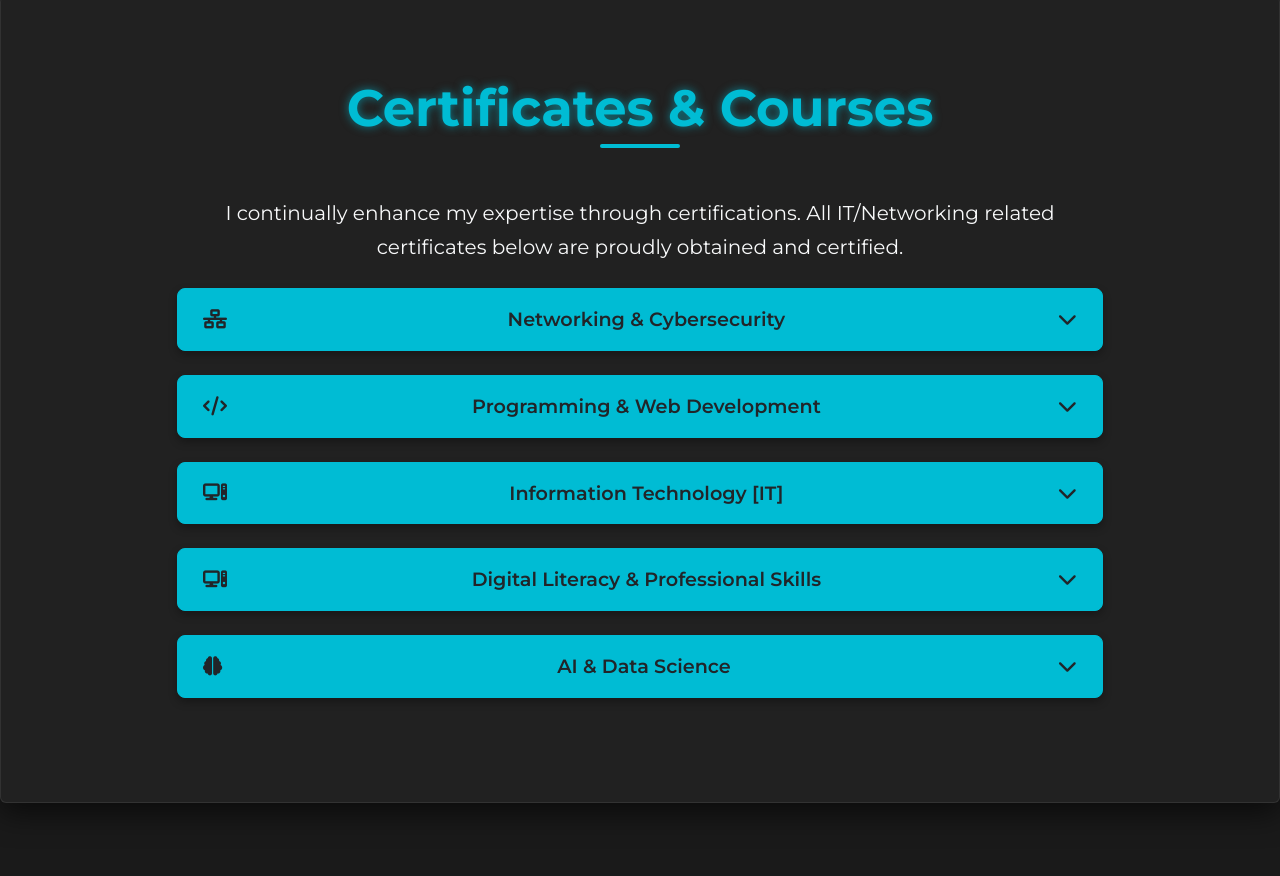
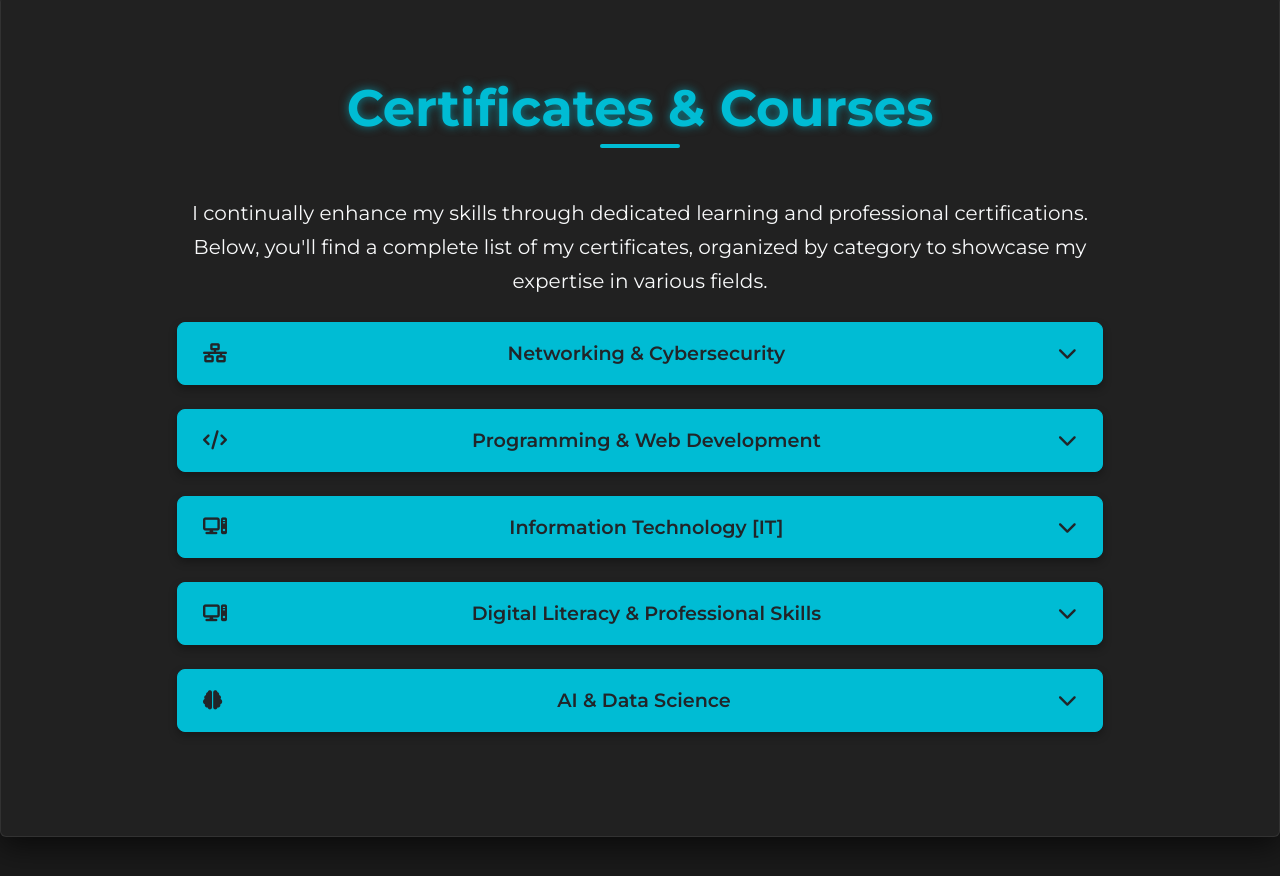
Before and after one commit to AfiqIrsyad01/ai.portfolio, a plain HTML site: page index.html in a window 1280 px wide. Shown: the part 2348-3224 px from the top of the page. Drawn offline with nearby package versions, Linux system fonts and the light colour scheme; a script that the page names is missing.

Commit message:
Update index.html

```diff
--- a/index.html
+++ b/index.html
@@ -215,7 +215,7 @@
                 <h2 class="section-title text-center">Certificates & Courses</h2>
                 <div class="row justify-content-center">
                     <div class="col-md-10 text-center">
-                        <p class="lead text-secondary-text mb-4">I continually enhance my expertise through certifications. All IT/Networking related certificates below are proudly obtained and certified.</p>
+                        <p class="lead text-secondary-text mb-4">I continually enhance my skills through dedicated learning and professional certifications. Below, you'll find a complete list of my certificates, organized by category to showcase my expertise in various fields.</p>
 
                         <!-- Networking Category -->
                         <div class="cert-category mb-4">
```
